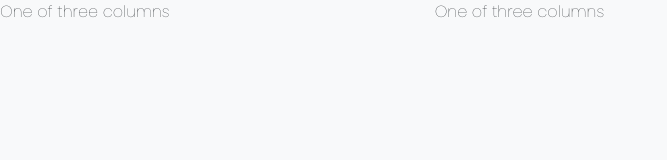
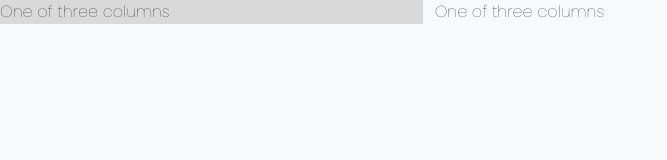
Before and after one commit to lavender-flower/chatbox-app, a plain HTML site: page frontend/homePage.html in a window 1280 px wide. Shown: the whole page, without its empty margins (0-667 px from the left). Drawn offline with nearby package versions, Linux system fonts and the light colour scheme.

Commit message:
pri commit

```diff
--- a/frontend/style.css
+++ b/frontend/style.css
@@ -7,3 +7,9 @@ body {
     font-weight: 100;
     font-style: normal;
   }
+
+  .home-bg{
+    background-color: #d9d9d9;
+    height: 100;
+
+  }
```
